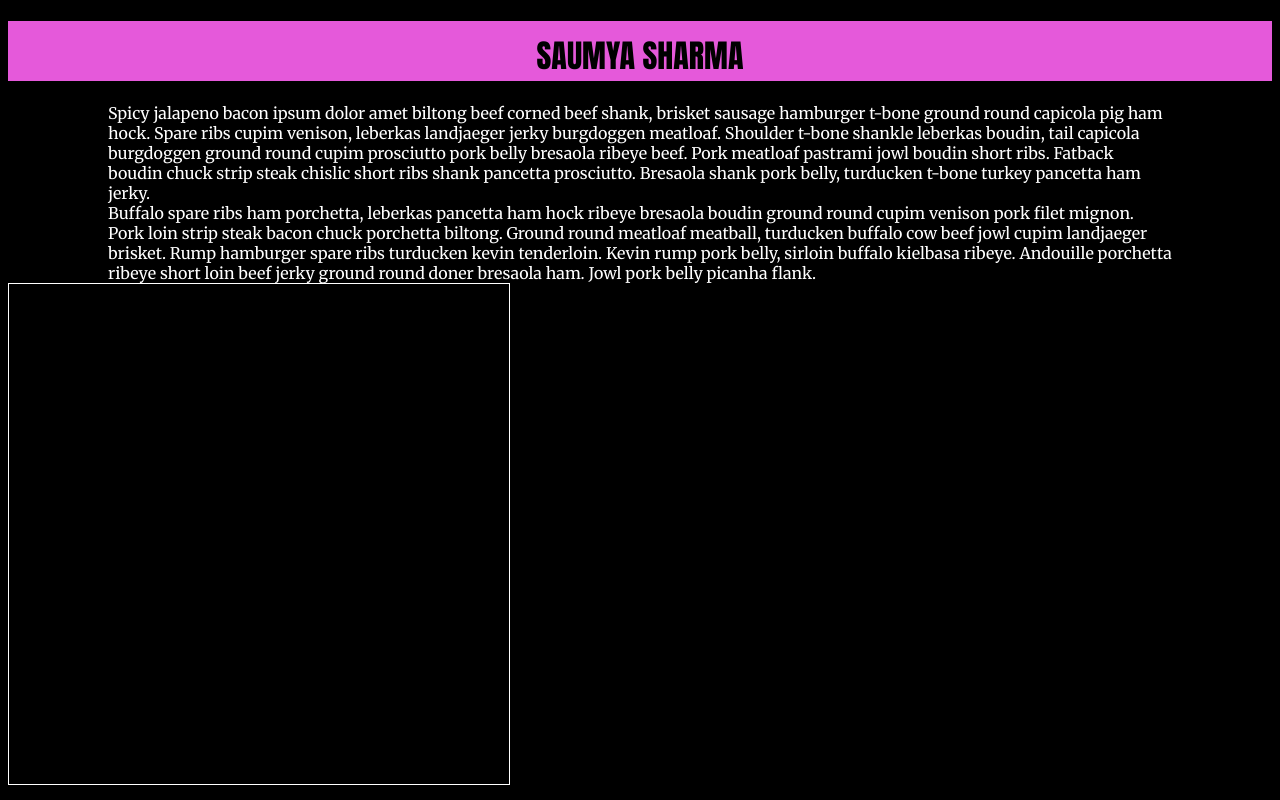
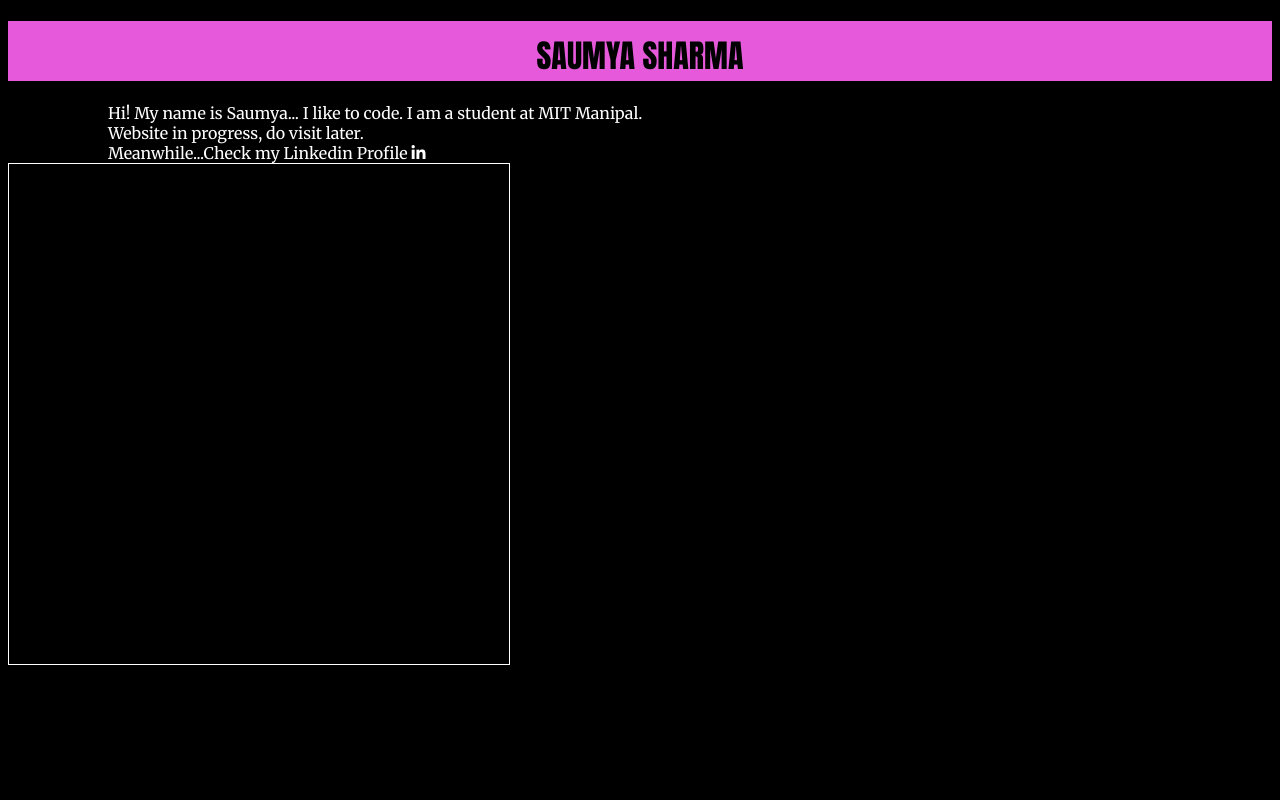
Before and after one commit to quitsune/quitsune.github.io, a plain HTML site: page index.html in a window 1280 px wide. Drawn offline with Linux system fonts and the light colour scheme.

Commit message:
For Hacktoberfest
Updated website

```diff
--- a/app.css
+++ b/app.css
@@ -29,3 +29,7 @@ body{
   75%  {background-color: rgb(255, 100, 89);}
   100% {background-color: rgb(255, 189, 89);}
 }
+
+#icon{
+    color: white;
+}
--- a/index.html
+++ b/index.html
@@ -5,13 +5,19 @@
        <link rel="stylesheet" type="text/css" href="app.css">
        <link rel="preconnect" href="https://fonts.gstatic.com">
        <link href="https://fonts.googleapis.com/css2?family=Merriweather&display=swap" rel="stylesheet">
+       <script src="https://use.fontawesome.com/d1341f9b7a.js"></script>
     </head>
     <body>
 <h1>Saumya Sharma</h1>
 <p>
-    Spicy jalapeno bacon ipsum dolor amet biltong beef corned beef shank, brisket sausage hamburger t-bone ground round capicola pig ham hock. Spare ribs cupim venison, leberkas landjaeger jerky burgdoggen meatloaf. Shoulder t-bone shankle leberkas boudin, tail capicola burgdoggen ground round cupim prosciutto pork belly bresaola ribeye beef. Pork meatloaf pastrami jowl boudin short ribs. Fatback boudin chuck strip steak chislic short ribs shank pancetta prosciutto. Bresaola shank pork belly, turducken t-bone turkey pancetta ham jerky.
+    Hi! My name is Saumya... I like to code. I am a student at MIT Manipal.
 </p>
-<p>Buffalo spare ribs ham porchetta, leberkas pancetta ham hock ribeye bresaola boudin ground round cupim venison pork filet mignon. Pork loin strip steak bacon chuck porchetta biltong. Ground round meatloaf meatball, turducken buffalo cow beef jowl cupim landjaeger brisket. Rump hamburger spare ribs turducken kevin tenderloin. Kevin rump pork belly, sirloin buffalo kielbasa ribeye. Andouille porchetta ribeye short loin beef jerky ground round doner bresaola ham. Jowl pork belly picanha flank.</p>
+<p>
+    Website in progress, do visit later.
+    <br>
+    Meanwhile...Check my Linkedin Profile <a href=" " target="_blank" >
+        <a href="https://in.linkedin.com/in/saumya-sharma-4b9511194" target="_blank"><i class="fa fa-linkedin" id="icon" aria-hidden="true"></i></a>
+</p>
 
 <canvas id="can" width="500" height="500" style="border:1px solid #ffffff;">
 
```
